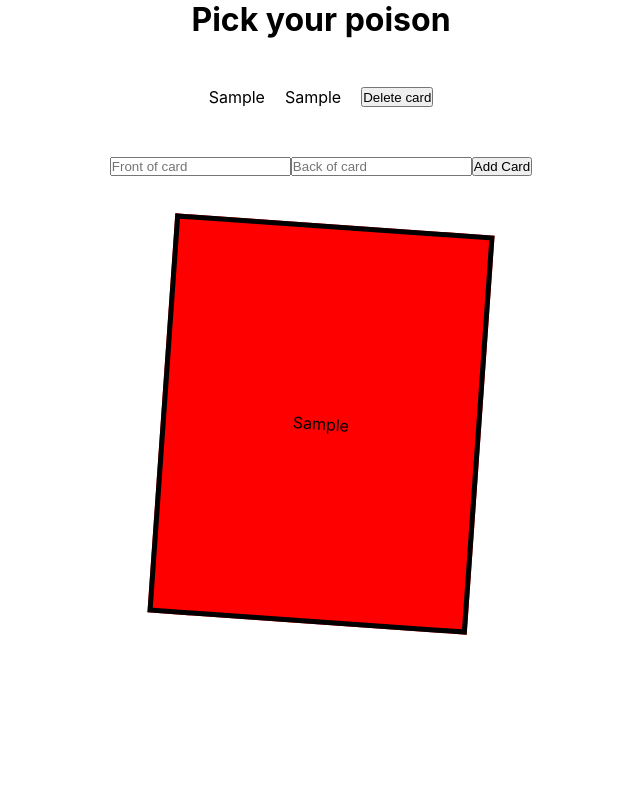
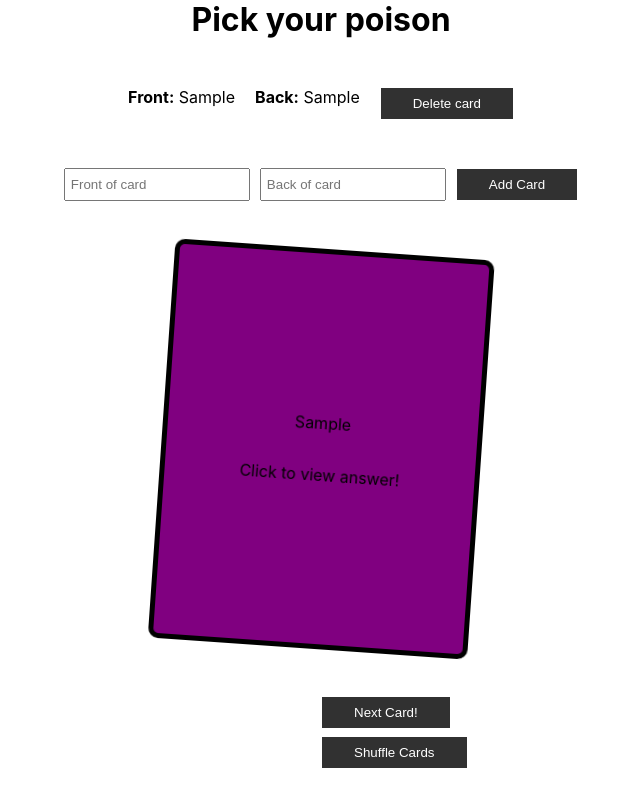
Before and after one commit to justkakai/Flashcard-App, a React (Create React App) app: page / in a window 1280 px wide. Both pictures are taken after typing "Sample", "Sample" into the empty fields and a click on the button "Add Card". Shown: the whole page, without its empty margins (319-959 px from the left). Built offline with nearby package versions, Linux system fonts and the light colour scheme.

Commit message:
added more buttons and somewhat fixed pixelation issues on transform: rotate()

```diff
--- a/src/App.css
+++ b/src/App.css
@@ -13,6 +13,16 @@
   gap: 3rem;
 }
 
+.add-card-section {
+  display: flex;
+  gap: 10px;
+}
+
+input {
+  padding-left: 5px;
+  outline: none;
+}
+
 .card-display {
   display: flex;
   gap: 20px;
@@ -21,8 +31,27 @@
 .viewer-section {
   position: relative;
   z-index: -100000;
+  height: 30rem;
   display: flex;
   flex-direction: column;
   justify-content: center;
   align-items: center;
 }
+
+button {
+  z-index: 0;
+  padding: 0.5rem 2rem;
+  border: 1px solid white;
+  background-color: rgb(49, 49, 49);
+  color: white;
+}
+
+.flip-button {
+  position: absolute;
+  bottom: 0;
+}
+
+.shuffle-button {
+  position: absolute;
+  bottom: -40px;
+}
--- a/src/components/CardEditor.jsx
+++ b/src/components/CardEditor.jsx
@@ -10,8 +10,8 @@ function CardEditor() {
             <ul>
                 {cardArray.map((item, index) => (
                     <li key={item.id} className="card-display">
-                        <span>{item.front}</span>
-                        <span>{item.back}</span>
+                        <span><strong>Front:</strong> {item.front}</span>
+                        <span><strong>Back:</strong> {item.back}</span>
                         <button>Delete card</button>
                     </li>
                 ))}
--- a/src/components/CardViewer.jsx
+++ b/src/components/CardViewer.jsx
@@ -8,14 +8,18 @@ const Card = styled.div`
     position: absolute;
     top: 0;
     display: flex;
+    flex-direction: column;
     align-items: center;
     justify-content: center;
+    gap: 2rem;
     height: 25rem;
     width: 20rem;
+    outline: 1px solid transparent;
     border: 5px solid black;
-    background-color: red;
-    -webkit-transform: translate3d(0,0,0);
-    transform: translate3d(0,0,0);
+    border-radius: 10px;
+    background-color: purple;
+    -webkit-backface-visibility: hidden;
+    -webkit-transform-origin: 50%  51%;
 `
 
 function CardViewer() {
@@ -29,8 +33,13 @@ function CardViewer() {
                     transform: `rotate(${randomDeg[Math.floor(Math.random() * randomDeg.length)]}deg)`,
                 }}>
                     {item.front}
+                    <span>Click to view answer!</span>
                 </Card>
             ))}
+            <div className="buttons-container">
+                <button className="flip-button">Next Card!</button>
+                <button className="shuffle-button">Shuffle Cards</button>
+            </div>
 
         </div>
     )
```
